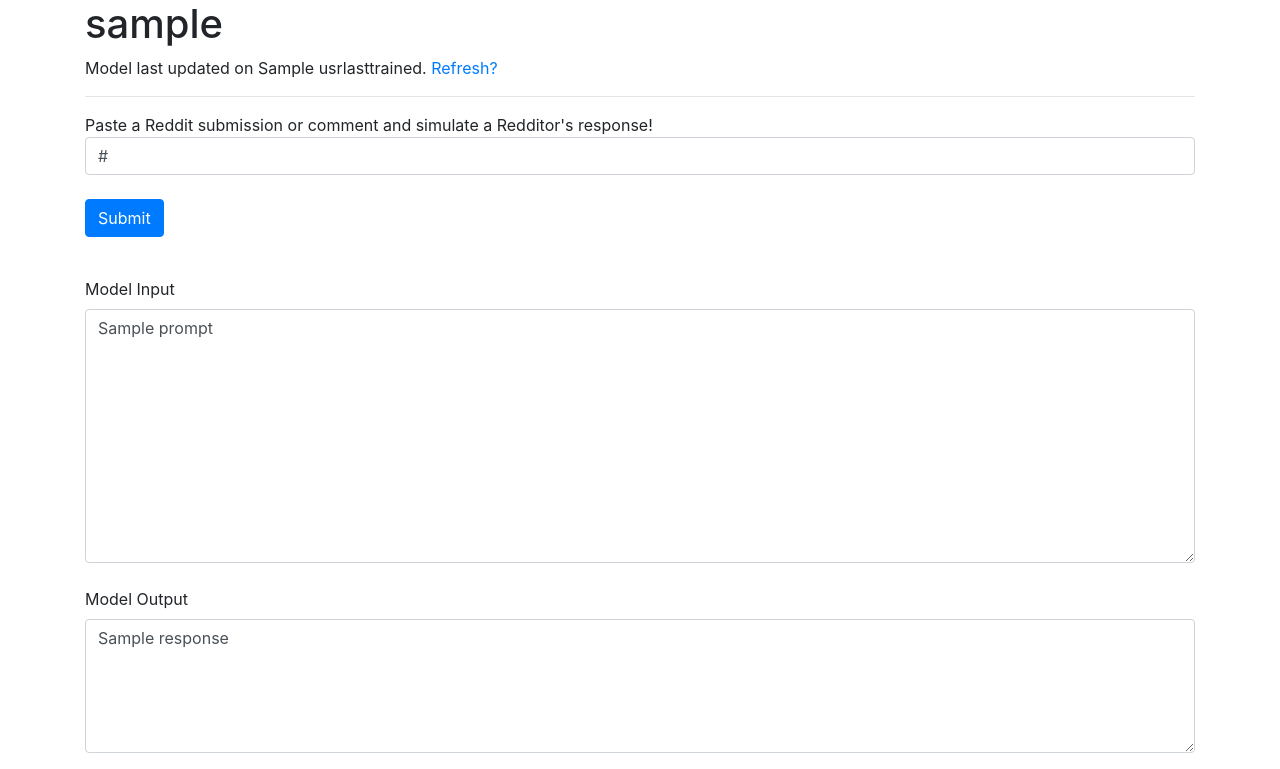
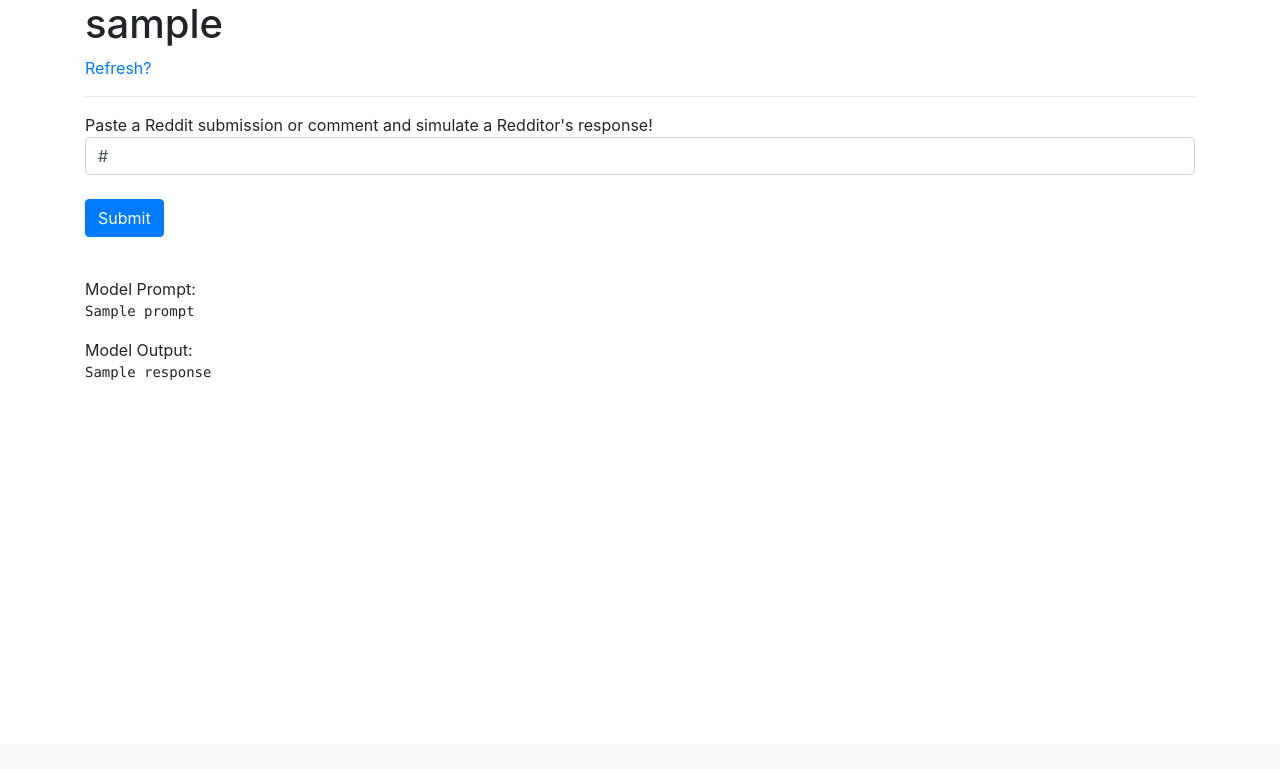
Before and after one commit to tianle91/astroturf, a Flask app: template templates/infer.html in a window 1280 px wide. Shown: the part 56-825 px from the top of the page. After the commit the page ends 436 px from the top, so only its background shows below. Run offline with Flask 2, Linux system fonts and the light colour scheme; the template is opened without the code that fills it: most values are stand-ins (such as "Sample title", 1, 10 or a date in 2020); parts of the project's set-up code (start-up, migrations or seed data) failed here and were passed over; some libraries are stand-ins or nearby versions.

Commit message:
use status flags, use status function, get proper updated timestamp

```diff
--- a/main.py
+++ b/main.py
@@ -5,6 +5,7 @@ from typing import Optional
 
 import flask
 from google.cloud import storage
+from google.cloud.storage import Blob
 from praw import Reddit
 from prawcore.exceptions import NotFound
 
@@ -12,6 +13,7 @@ from astroturf.finetune import model_output_fnames, get_qa_string
 from astroturf.infer import get_text_generation_pipeline, make_package_infer_url
 from gcp_utils import download_all_cloud_files_with_prefix
 from praw_utils import get_reddit
+from statusflags import StatusFlags
 
 client = storage.Client()
 config_bucket = client.bucket('astroturf-dev-configs')
@@ -24,12 +26,43 @@ local_model_path = '/tmp/models/'
 reddit = get_reddit(client, 'astroturf-dev-configs')
 
 
+def get_reloaded_if_exists(blob: Blob) -> Blob:
+    if blob.exists():
+        blob.reload()
+    return blob
+
+
+def status(username: str) -> str:
+    data_refresh_success = get_reloaded_if_exists(status_bucket.blob(
+        os.path.join(username, StatusFlags.data_refresh_success)
+    ))
+    data_refresh_progress = get_reloaded_if_exists(status_bucket.blob(
+        os.path.join(username, StatusFlags.data_refresh_progress)
+    ))
+    model_training_progress = get_reloaded_if_exists(status_bucket.blob(
+        os.path.join(username, StatusFlags.model_training_progress)
+    ))
+    model_training_success = get_reloaded_if_exists(status_bucket.blob(
+        os.path.join(username, StatusFlags.model_training_success)
+    ))
+    return '\n'.join([
+        'data_refresh_success: updated: {}'.format(data_refresh_success.updated),
+        'data_refresh_progress: updated: {}'.format(data_refresh_progress.updated),
+        'model_training_progress: updated: {}'.format(model_training_progress.updated),
+        'model_training_success: updated: {}'.format(model_training_success.updated),
+    ])
+
+
 def last_trained(username: str) -> Optional[datetime]:
-    return status_bucket.blob(os.path.join(username, '_UPDATE_TRAIN_SUCCESS')).updated
+    return get_reloaded_if_exists(status_bucket.blob(
+        os.path.join(username, StatusFlags.model_training_success)
+    )).updated
 
 
 def last_refreshed(username: str) -> Optional[datetime]:
-    return status_bucket.blob(os.path.join(username, '_UPDATE_REFRESH_SUCCESS')).updated
+    return get_reloaded_if_exists(status_bucket.blob(
+        os.path.join(username, StatusFlags.data_refresh_success)
+    )).updated
 
 
 def is_invalid(username: str, r: Reddit) -> bool:
--- a/templates/infer.html
+++ b/templates/infer.html
@@ -2,7 +2,6 @@
 
 {% block content %}
 <h1>{% block title %} {{ userinference['username'] }} {% endblock %}</h1>
-Model last updated on {{ userinference['usrlasttrained'] }}.
 <a href="{{ url_for('refresh', username=userinference['username']) }}">Refresh?</a>
 <hr>
 
@@ -18,11 +17,10 @@ Paste a Reddit submission or comment and simulate a Redditor's response!
 </form>
 
 <br>
-<div class="form-group">
-    <label>Model Input</label>
-    <textarea name="prompt" placeholder="..." rows="10" class="form-control">{{ userinference['prompt'] }}</textarea>
-    <br>
-    <label>Model Output</label>
-    <textarea name="response" placeholder="..." rows="5" class="form-control">{{ userinference['response'] }}</textarea>
-</div>
+Model Prompt:
+<br>
+<pre>{{ userinference['prompt'] }}</pre>
+Model Output:
+<br>
+<pre>{{ userinference['response'] }}</pre>
 {% endblock %}
--- a/templates/refresh.html
+++ b/templates/refresh.html
@@ -6,7 +6,9 @@ Request for a refresh model for user.
 <hr>
 
 <!--TODO: show some progress or something?-->
-Model last updated on {{ userrefresh['usrlasttrained'] }}.
+<pre>
+{{ userrefresh['status'] }}.
+</pre>
 
 <hr>
 <form method="post">
--- a/ui.py
+++ b/ui.py
@@ -6,7 +6,7 @@ from flask import Flask, render_template, request, flash, redirect, url_for
 from google.cloud import pubsub_v1
 from google.cloud import storage
 
-from main import refresh_local_models, simulate_redditor_response, is_invalid, last_trained, last_refreshed
+from main import refresh_local_models, simulate_redditor_response, is_invalid, last_trained, last_refreshed, status
 from praw_utils import get_reddit
 
 app = Flask(__name__)
@@ -24,6 +24,7 @@ publisher = pubsub_v1.PublisherClient()
 topic_path = publisher.topic_path(project_id, 'model_refresh_requests')
 
 defaulturl = 'https://www.reddit.com/r/toronto/comments/hkjyjn/city_issues_trespassing_orders_to_demonstrators/fwt4ifw'
+
 
 def is_invalid_url(url):
     return 'reddit.com' not in url
@@ -75,8 +76,7 @@ def refresh(username):
         return redirect(url_for('index'))
     userrefresh = {
         'username': username,
-        'usrlasttrained': usr_last_trained,
-        'usrlastrefreshed': usr_last_refreshed
+        'status': status(username),
     }
     if request.method == 'POST':
         future = publisher.publish(topic_path, str.encode(username))
```
